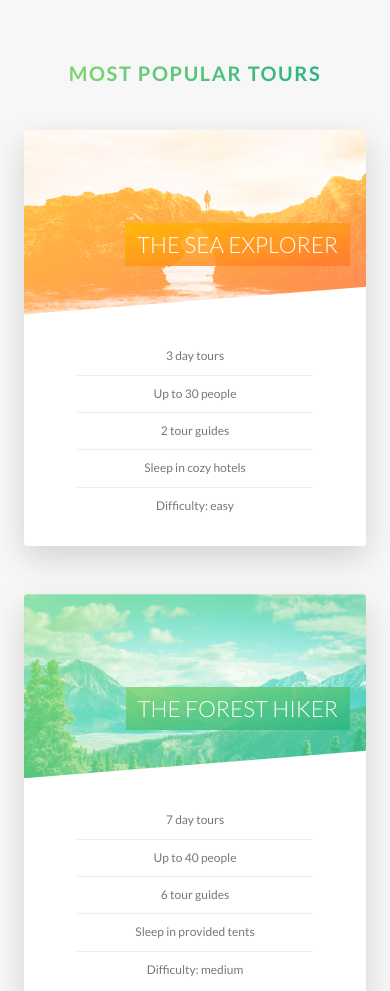
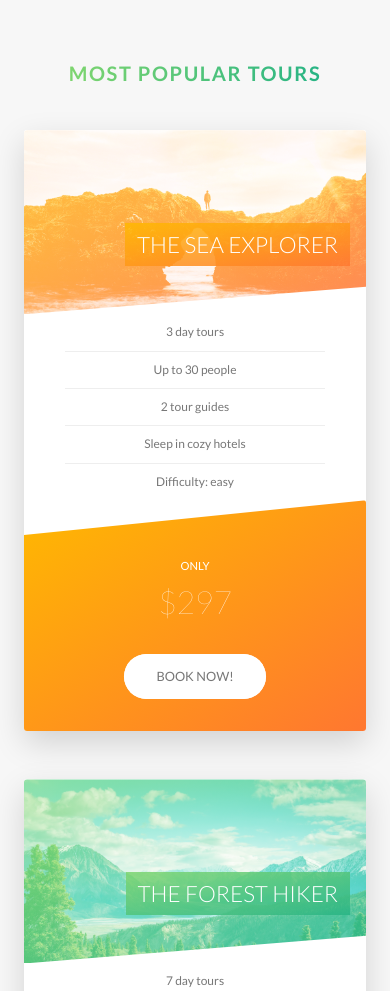
Before and after one commit to ubden/demoNatours, a website: page index.html in a window 390 px wide. Shown: the part 2540-3531 px from the top of the page. Drawn offline with Linux system fonts and the light colour scheme.

Commit message:
Media Queries!
Finished with the media queries. The project is looking pretty responsive now on multiple devices.

```diff
--- a/sass/components/_card.scss
+++ b/sass/components/_card.scss
@@ -157,4 +157,47 @@
         font-size: 6rem;
         font-weight: 100;
     }
+
+    @include respond(tab-port) {
+        height: auto;
+        border-radius: 3px;
+        background-color: $color-white;
+        box-shadow: 0 1.5rem 4rem rgba($color-black, .15);
+
+        &__side {
+            height: auto;
+            position: relative;
+            box-shadow: none;
+
+            &--back {
+                transform: rotateY(0);
+                clip-path: polygon(0 15%, 100% 0, 100% 100%, 0 100%);
+            }
+        }
+
+        &:hover &__side--front {
+            transform: rotateY(0);
+        }
+
+        &__details {
+            padding: 0 1rem;
+        }
+
+        &__cta {
+            position: relative;
+            top: 0;
+            left: 0;
+            transform: translate(0);
+            width: 100%;
+            padding: 7rem 4rem 4rem 4rem;
+        }
+
+        &__price-box {
+            margin-bottom: 3rem;
+        }
+
+        &__price-value {
+            font-size: 4rem;
+        }
+    }
 }
--- a/sass/components/_form.scss
+++ b/sass/components/_form.scss
@@ -16,6 +16,10 @@
         display: block;
         transition: all .3s;
 
+        @include respond(tab-port) {
+            width: 100%;
+        }
+
         &:focus {
             outline: none;
             box-shadow: 0 1rem 2rem rgba($color-black, .1);
@@ -30,7 +34,6 @@
             color: $color-grey-dark-2;
         }
     }
-
 
     &__label {
         font-size: 1.2rem;
@@ -51,6 +54,11 @@
     &__radio-group {
         width: 49%;
         display: inline-block;
+
+        @include respond(tab-port) {
+            width: 100%;
+            margin-bottom: 2rem;
+        }
     }
 
     &__radio-input {
--- a/sass/components/_story.scss
+++ b/sass/components/_story.scss
@@ -9,6 +9,16 @@
     font-size: $default-font-size;
     transform: skewX(-12deg);
 
+    @include respond(tab-port) {
+        width: 100%;
+        padding: 4rem;
+        padding-left: 7rem;
+    }
+
+    @include respond(phone) {
+        transform: skewX(0);
+    }
+
     &__shape {
         width: 15rem;
         height: 15rem;
@@ -19,6 +29,10 @@
         clip-path: circle(50% at 50% 50%);
         transform: translateX(-3rem) skewX(12deg);
         position: relative;
+
+        @include respond(phone) {
+            transform: translateX(0) skewX(0);
+        }
     }
 
     &__img {
@@ -30,6 +44,10 @@
 
     &__text {
         transform: skewX(12deg);
+
+        @include respond(phone) {
+            transform: skewX(0);
+        }
     }
 
     &__caption {
--- a/sass/pages/_home.scss
+++ b/sass/pages/_home.scss
@@ -57,16 +57,39 @@
     background-image: linear-gradient(105deg,
                                     rgba($color-white, .9) 0%,
                                     rgba($color-white, .9) 50%,
-                                    transparent 50%) ,
-                            url(../img/nat-10.jpg);
+                                    transparent 50%),
+                                    url(../img/nat-10.jpg);
     background-size: 100%;
     border-radius: 3px;
     box-shadow: 0 1.5rem 4rem rgba($color-black, .2);
 
-    height: 50rem;
+    @include respond(tab-land) {
+        background-image: linear-gradient(105deg,
+        rgba($color-white, .9) 0%,
+        rgba($color-white, .9) 65%,
+        transparent 65%),
+        url(../img/nat-10.jpg);
+        background-size: cover;
+    }
+
+    @include respond(tab-port) {
+        background-image: linear-gradient(to right,
+        rgba($color-white, .9) 0%,
+        rgba($color-white, .9) 100%),
+        url(../img/nat-10.jpg);
+    }
+
 
     &__form {
         width: 50%;
         padding: 6rem;
+
+        @include respond(tab-land) {
+            width: 65%;
+        }
+
+        @include respond(tab-port) {
+            width: 100%;
+        }
     }
 }
```
Also changed, not shown: css/style.css.
